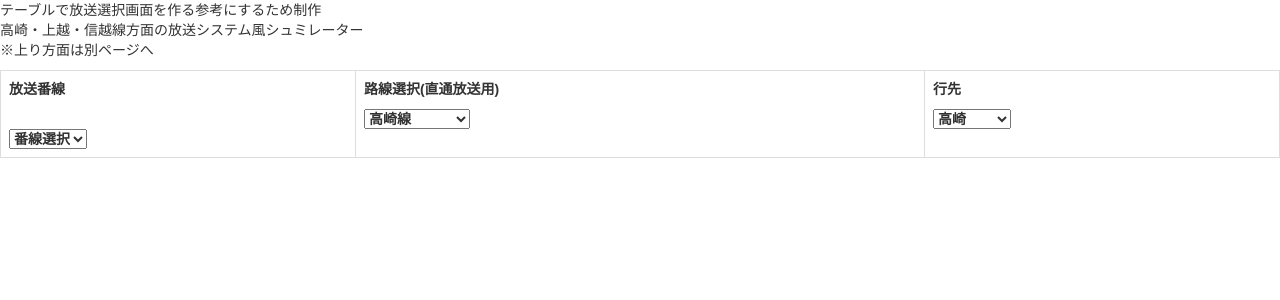
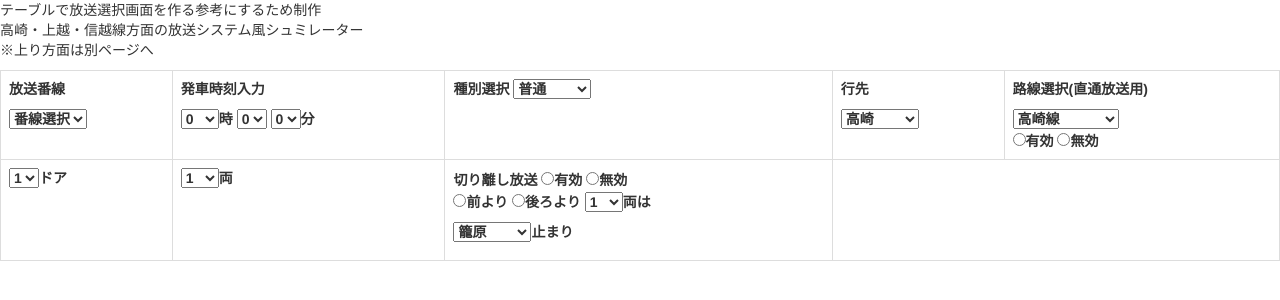
Before and after one commit to youk720/sta_autocast, a plain HTML site: page table_study.html in a window 1280 px wide. Drawn offline with nearby package versions, Linux system fonts and the light colour scheme.

Commit message:
微修正12/5

```diff
--- a/main.js
+++ b/main.js
@@ -7,6 +7,7 @@ function setSoundParts() //
 	var id = "partsListSelect";
 	var index = document.getElementById(id).selectedIndex;
 	var addText = soundData[index][1];
+	//[soundDataの上から数えた値をindexに入る]
 
 	//入っている文字列を取り出す
 	var id = "inputTextarea";
--- a/table_study.html
+++ b/table_study.html
@@ -19,7 +19,7 @@
   <div>
   <table class="table table-bordered">
     <tr>
-      <th><p>放送番線</p><br>
+      <th><p>放送番線</p>
         <select name="bansen">
         <option value="">番線選択</option>
         <option value="">1番線</option>
@@ -43,23 +43,65 @@
     <!-- http://www.htmq.com/html5/option.shtml -->
       </select>
     </th>
-    <th>
-      <p>
-        路線選択(直通放送用)
-      </p>
-      <select name="line">
-        <option value="">高崎線</option>
-        <option value="">上越線</option>
-        <option value="">信越本線</option>
-        <option value="">羽越本線</option>
-        <option value="">中央線</option>
-        <option value="">高崎・上越線</option>
-        <option value="">高崎・信越線</option>
-        <option value="">新潟回り</option>
-        <option value="">上越線回り</option>
-        <option value="">信越線回り</option>
-        <option value="">中央線回り</option>
+    <th><p>発車時刻入力</p><p>
+      <select name="time_h">
+        <option value="">0</option>
+        <option value="">1</option>
+        <option value="">2</option>
+        <option value="">3</option>
+        <option value="">4</option>
+        <option value="">5</option>
+        <option value="">6</option>
+        <option value="">7</option>
+        <option value="">8</option>
+        <option value="">9</option>
+        <option value="">10</option>
+        <option value="">11</option>
+        <option value="">12</option>
+        <option value="">13</option>
+        <option value="">14</option>
+        <option value="">15</option>
+        <option value="">16</option>
+        <option value="">17</option>
+        <option value="">18</option>
+        <option value="">19</option>
+        <option value="">20</option>
+        <option value="">21</option>
+        <option value="">22</option>
+        <option value="">23</option>
+      </select>時
+      <select name="time_10m">
+        <option value="">0</option>
+        <option value="">1</option>
+        <option value="">2</option>
+        <option value="">3</option>
+        <option value="">4</option>
+        <option value="">5</option>
       </select>
+      <select name="time_1m">
+        <option value="">0</option>
+        <option value="">1</option>
+        <option value="">2</option>
+        <option value="">3</option>
+        <option value="">4</option>
+        <option value="">5</option>
+        <option value="">6</option>
+        <option value="">7</option>
+        <option value="">8</option>
+        <option value="">9</option>
+      </select>分</p>
+    </th>
+    <th><p>種別選択
+      <select name="type">
+        <option value="">普通</option>
+        <option value="">各駅停車</option>
+        <option value="">快速</option>
+        <option value="">特急</option>
+        <option value="">急行</option>
+        <option value="">寝台特急</option>
+        <option value="">準急</option>
+        <option value="">快速急行</option>
+      </select></p>
     </th>
     <th>
      <p>行先</p>
@@ -98,7 +140,108 @@
      <option value="">金沢</option>
      <option value="">塩尻</option>
      <option value="">松本</option>
-     </th></tr>
+   </th>
+    <th>
+      <p>
+        路線選択(直通放送用)
+      </p>
+      <select name="line">
+        <option value="">高崎線</option>
+        <option value="">上越線</option>
+        <option value="">信越本線</option>
+        <option value="">羽越本線</option>
+        <option value="">中央線</option>
+        <option value="">高崎・上越線</option>
+        <option value="">高崎・信越線</option>
+        <option value="">新潟回り</option>
+        <option value="">上越線回り</option>
+        <option value="">信越線回り</option>
+        <option value="">中央線回り</option>
+      </select>
+      <br>
+      <input type="radio" name="line_on" value="0">有効
+      <input type="radio" name="line_on" value="1">無効
+    </th>
+      </tr>
+   <tr>
+     <th>
+       <select name="door">
+       <p>
+       <option value="">1</option>
+       <option value="">2</option>
+       <option value="">3</option>
+       <option value="">4</option>
+       <option value="">5</option>
+       <option value="">6</option>
+     </select>ドア<p>
+     </th>
+     <th>
+       <select name="cars"><p>
+         <option value="">1</option>
+         <option value="">2</option>
+         <option value="">3</option>
+         <option value="">4</option>
+         <option value="">5</option>
+         <option value="">6</option>
+         <option value="">7</option>
+         <option value="">8</option>
+         <option value="">9</option>
+         <option value="">10</option>
+         <option value="">11</option>
+         <option value="">12</option>
+         <option value="">13</option>
+         <option value="">14</option>
+         <option value="">15</option>
+       </select>両</p>
+     </th>
+     <th><p>切り離し放送
+       <input type="radio" name="detach" value="0">有効
+       <input type="radio" name="detach" value="1">無効
+       <br>
+       <input type="radio" name="front||back" value="0">前より
+       <input type="radio" name="front||back" value="1">後ろより
+       <select name="cars"><p>
+         <option value="">1</option>
+         <option value="">2</option>
+         <option value="">3</option>
+         <option value="">4</option>
+         <option value="">5</option>
+         <option value="">6</option>
+         <option value="">7</option>
+         <option value="">8</option>
+         <option value="">9</option>
+         <option value="">10</option>
+         <option value="">11</option>
+         <option value="">12</option>
+         <option value="">13</option>
+         <option value="">14</option>
+         <option value="">15</option>
+       </select>両は</p>
+       <select name="stop"><p>
+         <option value="">籠原</option>
+         <option value="">前橋</option>
+         <option value="">新前橋</option>
+         <option value="">深谷</option>
+         <option value="">熊谷</option>
+         <option value="">鴻巣</option>
+         <option value="">吹上</option>
+         <option value="">桶川</option>
+         <option value="">宮原</option>
+         <option value="">北本</option>
+         <option value="">桐生</option>
+         <option value="">佐野</option>
+         <option value="">岩宿</option>
+         <option value="">栃木</option>
+         <option value="">越後湯沢</option>
+         <option value="">新津</option>
+         <option value="">渋川</option>
+         <option value="">沼田</option>
+         <option value="">水上</option>
+         <option value="">長岡</option>
+         <option value=""></option>
+       </select>止まり</p>
+     </th>
+   </tr>
 
   </table>
 </div>
```
Also changed, not shown: 3 other files. Lines whose indentation alone changed are shown as unchanged.
